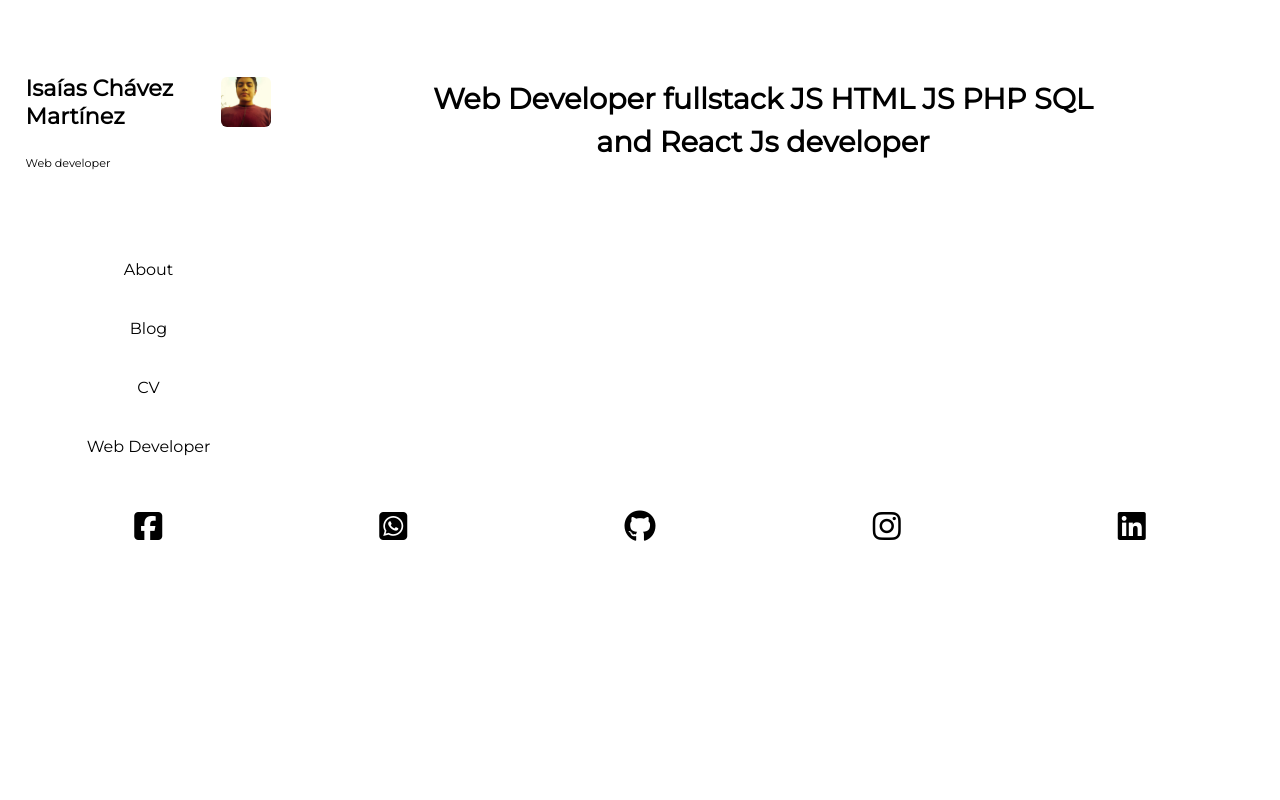
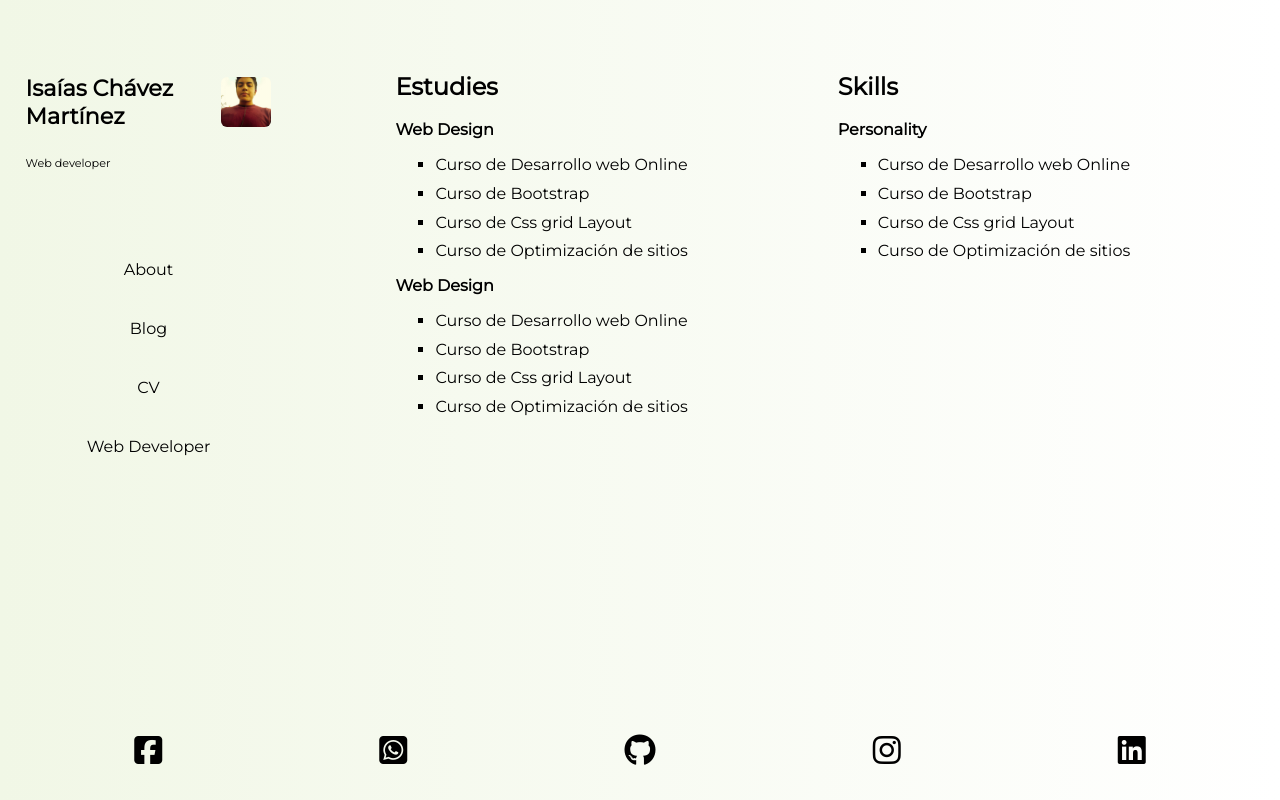
Before and after one commit to isaiasChavez/Portafolio-Personal, a PHP site: page /cv/index.html in a window 1280 px wide. Run offline with PHP 8.4, Linux system fonts and the light colour scheme; some libraries are stand-ins or nearby versions.

Commit message:
Se ha hecho una versión básica del Cv, ha sido en la rama blog por error, también se agregaron unos estilos al archivo main.css y se arreglaron los links de blog.html

```diff
--- a/cv/index.html
+++ b/cv/index.html
@@ -5,7 +5,7 @@
     <meta charset="UTF-8">
     <meta name="viewport" content="width=device-width, initial-scale=1.0">
     <meta http-equiv="X-UA-Compatible" content="ie=edge">
-    <title>About | Isaías Chávez</title>
+    <title>CV | Isaías Chávez</title>
     <link rel="stylesheet" href="../main.css">
     <link rel="stylesheet" href="style.css">
 <link href="https://fonts.googleapis.com/css?family=Montserrat|Roboto&display=swap" rel="stylesheet">
@@ -16,15 +16,15 @@
 <div class="wrapper">
         <nav class="nav-menu">
                 <ul>
-                        <a href="./index.html"><li>About</li></a>
+                        <a href="../about/index.html"><li>About</li></a>
                         <a href="../blog/index.html"><li>Blog</li></a>
-                        <a href="../cv/index.html"><li>CV</li></a>
+                        <a href="./index.html"><li>CV</li></a>
                         <a href="../web/index.html/"><li>Web Developer</li></a>
 
                 </ul>
             </nav>
     <header class="header">
-        <div>
+        <div class="header-brand">
             <a href="../index.html">
                 <div class="brand ">
                     <h1>Isaías Chávez Martínez</h1> <img class="brand-img" src="../imagen.jpg" width="50px" height="50px" alt="">
@@ -36,12 +36,60 @@
 
     </header>
     <div class="hero">
-        <h2>Web Developer fullstack JS HTML JS PHP SQL and React Js developer
 
-        </h2>
     </div>
     <main class="main">
+        <div class="cv">
+            <section class="experience">
+                <h2 class="cv-title">Estudies</h2>
+                <article class="cv-block">
+                    <h3 class="subt-1">
+                        Web Design
+                    </h3>
+                    <div class="cv-list">
+                        <ul>
+                            <li>Curso de Desarrollo web Online</li>
+                            <li>Curso de Bootstrap</li>
+                            <li>Curso de Css grid Layout</li>
+                            <li>Curso de Optimización de sitios</li>
+                        </ul>
+                    </div>
+                </article>
+                <article class="cv-block">
+                        <h3 class="subt-1">
+                            Web Design
+                        </h3>
+                        <span class="dates"></span>
+                        <div class="cv-list">
+                            <ul>
+                                <li>Curso de Desarrollo web Online</li>
+                                <li>Curso de Bootstrap</li>
+                                <li>Curso de Css grid Layout</li>
+                                <li>Curso de Optimización de sitios</li>
+                            </ul>
+                        </div>
+                    </article>
 
+            </section>
+            <section class="skills">
+                    <h2 class="cv-title">Skills</h2>
+                <article class="cv-block">
+                    <h3 class="subt-1">
+                        Personality
+                    </h3>
+                    <div class="cv-list">
+                            <ul>
+                                    <li>Curso de Desarrollo web Online</li>
+                                    <li>Curso de Bootstrap</li>
+                                    <li>Curso de Css grid Layout</li>
+                                    <li>Curso de Optimización de sitios</li>
+                                </ul>
+                    </div>
+                </article>
+            </section>
+
+
+        </div>
 
     </main>
     <footer class="footer">
--- /dev/null
+++ b/cv/style.css
@@ -0,0 +1,58 @@
+.main{
+    grid-area: main;
+}
+.header-brand{
+    padding-left: 5%;
+    padding-top:5%;
+}
+
+
+.cv{
+    padding: 2% 5%;
+}
+.subt-1{
+    font-weight: bold;
+    font-size: 1em;
+}
+.cv-list ul{
+    list-style-type: square;
+}
+.cv-list ul li{
+    margin-top: 0.6em;
+}
+
+@media screen and (min-width: 728px){
+    .wrapper{
+        grid-template-areas: "head main main"
+                              "nav main main"
+                              "footer footer footer";
+    }
+    .cv{
+        display:flex;
+        justify-content: flex-start;
+        margin-top: 2em;
+    }
+
+}
+
+@media screen and (min-width: 940px){
+    .cv{
+        justify-content: space-around;
+        /* grid-area: main; */
+    }
+    .header-brand{
+        padding-left: 0%;
+        padding-top:0%;
+    }
+
+    .subt-1{
+        font-weight: bold;
+        font-size: 1em;
+    }
+    .cv-list ul{
+        list-style-type: square;
+    }
+    .cv-list ul li{
+        margin-top: 0.6em;
+    }
+}
--- a/main.css
+++ b/main.css
@@ -27,7 +27,7 @@ grid-template-areas: "nav"
                       "footer";
 
 margin: 0 2%;
-
+    min-height: 100vh;
 }
 
 .header{
@@ -102,6 +102,9 @@ margin: 0 2%;
 }
 
 @media screen and (min-width: 728px){
+    body{
+        background: linear-gradient(0.25turn, #f1f7e6, #fff)
+    }
     #burguer-button{
         display: none;
       }
```
Also changed, not shown: blog/index.html (+5 -5 lines).
